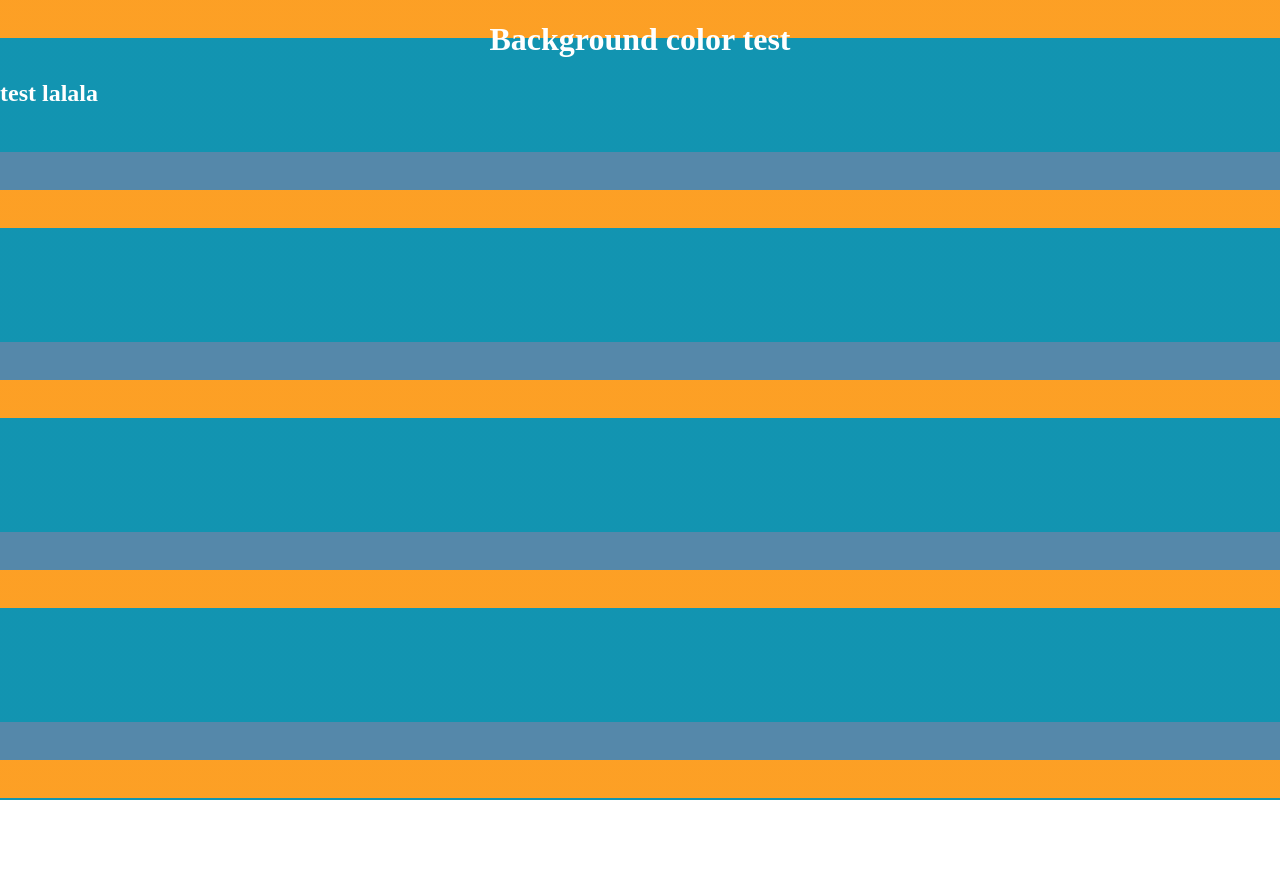
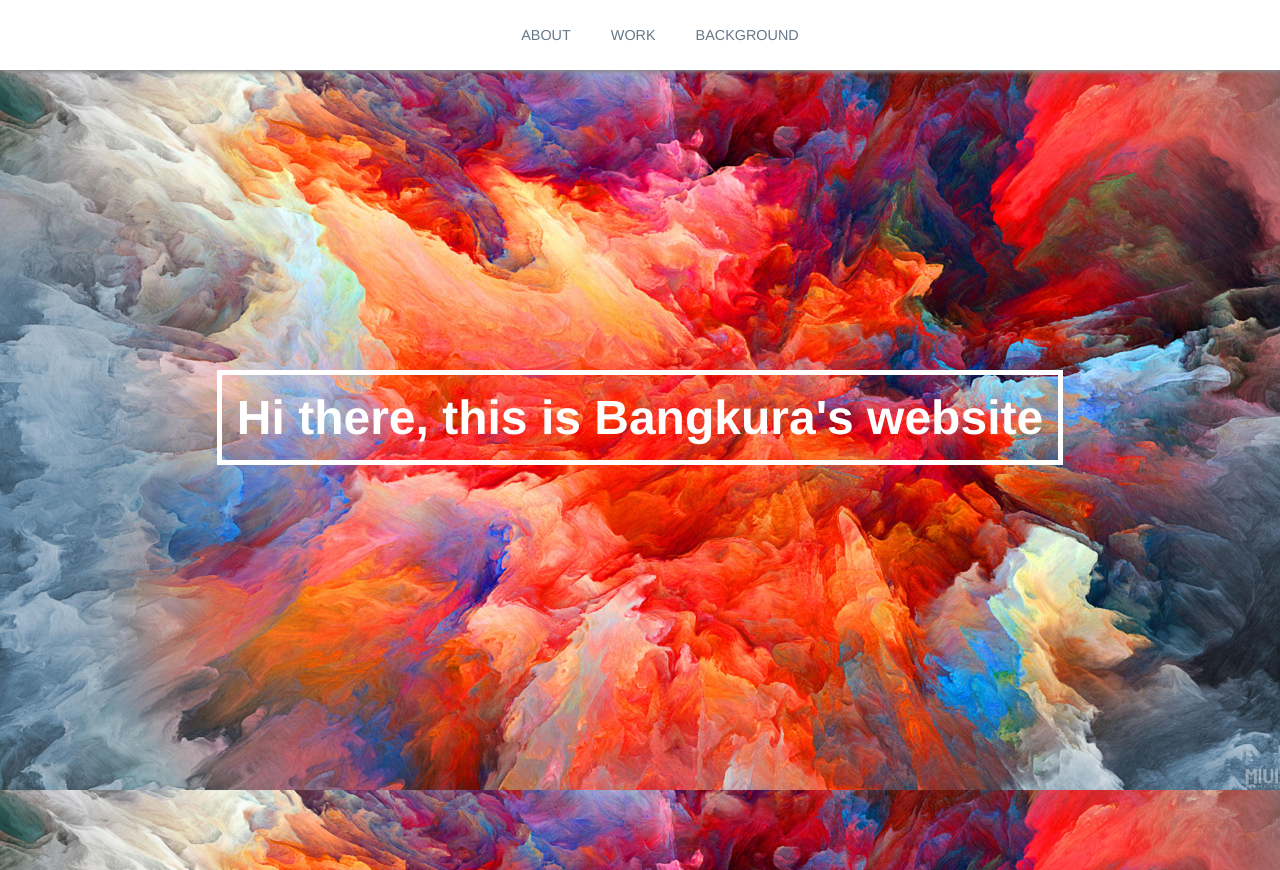
Before and after one commit to bangkura/BKRPersonalWebStatic, a plain HTML site: page index.html in a window 1280 px wide. Before the commit the page ends 800 px from the top, so only its background shows below. Drawn offline with Linux system fonts and the light colour scheme.

Commit message:
do a little art work

```diff
--- a/index.html
+++ b/index.html
@@ -5,7 +5,15 @@
     <script src="static/js/common.js"></script>
   </head>
   <body>
-    <h1>Background color test</h1>
-    <h2>test lalala</h2>
+      <div class="nav-bar">
+          <ul>
+              <li><a href="">about</a></li>
+              <li><a href="">work</a></li>
+              <li><a href="">background</a></li>
+          </ul>
+      </div>
+      <div class="card-1">
+          <div class="title">Hi there, this is Bangkura's website</div>
+      </div>
   </body>
 </html>
--- a/static/css/common.css
+++ b/static/css/common.css
@@ -1,10 +1,68 @@
 body {
     margin: 0;
-    background: linear-gradient(rgba(252, 144, 1, 0.86) 20%, rgba(0, 140, 171, 0.93) 0,rgba(0, 140, 171, 0.93) 80%, #58a 0);
-    background-size: 130px 190px;
     color: white;
+    font-family: nunito, helvetica, sans-serif;
+    font-weight: 500;
 }
 
-h1 {
+a {
+    text-decoration: none;
+    color: #678;
+}
+
+a:hover {
+    color: #9ab;
+}
+
+.title {
+    display: inline-block;
+    padding: 15px;
+    margin-top: 300px;
     text-align: center;
+    font-size: 3em;
+    font-weight: bold;
+    border: white 5px solid;
 }
+
+.overlay {
+    top: 0;
+    right: 0;
+    bottom: 0;
+    left: 0;
+    background-color: rgba(0,0,0,.2);
+    z-index: -1;
+}
+
+.nav-bar {
+    position: fixed;
+    top: 0;
+    height: 70px;
+    width: 100%;
+    background: white;
+    display: flex;
+    justify-content: space-around;
+    align-items: center;
+    box-shadow: 0px 2px 4px #888888;
+    font-size: 0.9em;
+}
+
+.nav-bar li {
+    color: #678;
+    display: inline-block;
+    padding: 0 18px;
+    text-transform: uppercase;
+}
+
+.nav-bar-link {
+    display: inline-flex;
+}
+
+.card-1 {
+    text-align: center;
+    float:left;
+    margin-top: 70px;
+    height: 800px;
+    width: 100%;
+    background-image: url("../img/index_bg.jpg");
+    background-size: 100%;
+}
```
Also changed, not shown: static/img/index_bg.jpg (added).
